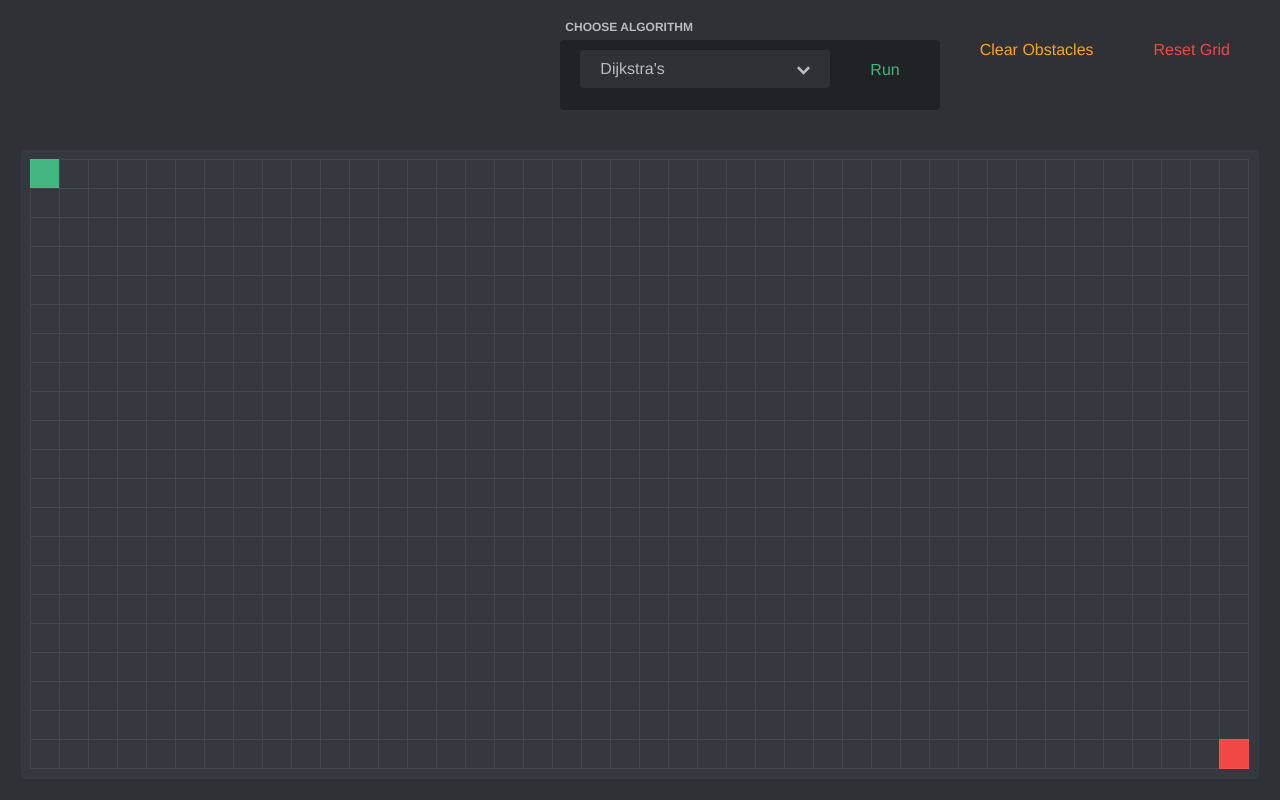
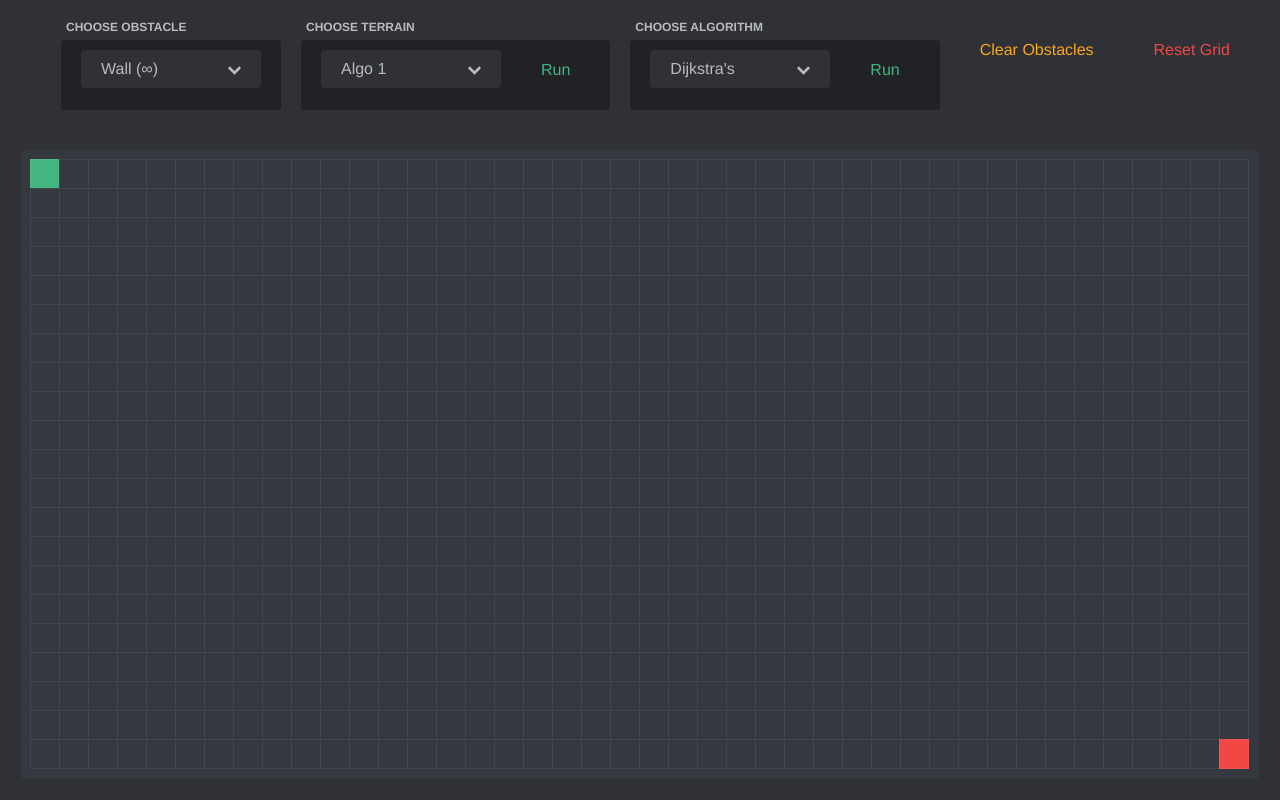
Before and after one commit to VikramGrover/pathfinding-algorithms-visualizer, a React (Create React App) app: page / in a window 1280 px wide. Built offline with nearby package versions, Linux system fonts and the light colour scheme.

Commit message:
Add choose terrain and choose obstacle dropdowns

```diff
--- a/src/App.js
+++ b/src/App.js
@@ -112,7 +112,7 @@ function App() {
 
   return (
     <>
-      <Header rows={rows} cols={cols} runningAlgo={runningAlgo} setRunningAlgo={setRunningAlgo} padding={margin} height={navBarHeight} setGridState={setGridState} startCord={startCord} targetCord={targetCord} resetBoard={resetBoard} clearObstacles={clearObstacles} clearForReRun={clearForReRun} />
+      <Header rows={rows} cols={cols} runningAlgo={runningAlgo} setRunningAlgo={setRunningAlgo} padding={margin} height={navBarHeight} setGridState={setGridState} startCord={startCord} targetCord={targetCord} resetBoard={resetBoard} clearObstacles={clearObstacles} clearForReRun={clearForReRun} setSelectedObstacle={setSelectedObstacle} />
       <Grid rows={rows} cols={cols} padding={margin} nodeSize={nodeSize} gridState={gridState} setGridState={setGridState} selectedObstacle={selectedObstacle} setStartCord={setStartCord} setTargetCord={setTargetCord} runningAlgo={runningAlgo} />
     </>
   );
--- /dev/null
+++ b/src/components/ChooseObstacle.js
@@ -0,0 +1,12 @@
+import CustomDropdown from './CustomDropdown.js'
+import { getObstacleTypes } from '../utils/util.js'
+
+const ChooseObstacle = ({ setSelectedObstacle }) => {
+    return (
+        <div className={`choose-obstacle`}>
+            <CustomDropdown setSelection={setSelectedObstacle} items={getObstacleTypes()} />
+        </div >
+    )
+}
+
+export default ChooseObstacle
--- /dev/null
+++ b/src/components/ChooseTerrain.js
@@ -0,0 +1,17 @@
+import Visualize from './Visualize.js'
+import CustomDropdown from './CustomDropdown.js'
+import { useState } from 'react'
+import { getPathAlgos, getTerrainAlgos } from '../utils/util.js'
+
+const ChooseTerrain = ({ rows, cols, setGridState, startCord, targetCord, clearForReRun, runningAlgo, setRunningAlgo }) => {
+    const [selectedTerrainAlgo, setSelectedTerrainAlgo] = useState(getPathAlgos()[0]);
+
+    return (
+        <div className={`choose-terrain`}>
+            <CustomDropdown setSelection={setSelectedTerrainAlgo} items={getTerrainAlgos()} />
+            <Visualize rows={rows} cols={cols} selectedAlgo={selectedTerrainAlgo} setGridState={setGridState} startCord={startCord} targetCord={targetCord} clearForReRun={clearForReRun} runningAlgo={runningAlgo} setRunningAlgo={setRunningAlgo} />
+        </div >
+    )
+}
+
+export default ChooseTerrain
--- a/src/components/Header.js
+++ b/src/components/Header.js
@@ -1,8 +1,10 @@
 import Reset from './Reset.js'
 import Clear from './Clear.js'
 import ChooseAlgorithm from './ChooseAlgorithm.js'
+import ChooseTerrain from './ChooseTerrain.js'
+import ChooseObstacle from './ChooseObstacle.js'
 
-const Header = ({ rows, cols, runningAlgo, setRunningAlgo, padding, height, setGridState, startCord, targetCord, resetBoard, clearObstacles, clearForReRun }) => {
+const Header = ({ rows, cols, runningAlgo, setRunningAlgo, padding, height, setGridState, startCord, targetCord, resetBoard, clearObstacles, clearForReRun, setSelectedObstacle }) => {
     const style = {
         padding: padding,
         height: height
@@ -13,6 +15,8 @@ const Header = ({ rows, cols, runningAlgo, setRunningAlgo, padding, height, setG
             <Reset resetBoard={resetBoard} runningAlgo={runningAlgo} />
             <Clear clearObstacles={clearObstacles} runningAlgo={runningAlgo} />
             <ChooseAlgorithm rows={rows} cols={cols} setGridState={setGridState} startCord={startCord} targetCord={targetCord} clearForReRun={clearForReRun} runningAlgo={runningAlgo} setRunningAlgo={setRunningAlgo} />
+            <ChooseTerrain rows={rows} cols={cols} setGridState={setGridState} startCord={startCord} targetCord={targetCord} clearForReRun={clearForReRun} runningAlgo={runningAlgo} setRunningAlgo={setRunningAlgo} />
+            <ChooseObstacle setSelectedObstacle={setSelectedObstacle} />
         </div>
     )
 }
--- a/src/components/Visualize.js
+++ b/src/components/Visualize.js
@@ -1,5 +1,5 @@
 import { dijkstras } from '../algorithms/path_finding/dijkstras.js'
-import { getNodeTypeEnum, runPathAlgo } from '../utils/util.js'
+import { getNodeTypeEnum } from '../utils/util.js'
 
 const Visualize = ({ rows, cols, selectedAlgo, setGridState, startCord, targetCord, clearForReRun, runningAlgo, setRunningAlgo }) => {
     const run = async () => {
--- a/src/index.css
+++ b/src/index.css
@@ -191,6 +191,7 @@ code {
 }
 
 .dropdown-header {
+  user-select: none;
   padding: 10px 20px;
   text-align: left;
   border-radius: 4px;
@@ -205,7 +206,7 @@ code {
   text-rendering: optimizeLegibility;
   white-space: nowrap;
   height: auto;
-  min-width: 250px;
+  min-width: 180px;
 }
 
 .dropdown-header.open {
@@ -222,6 +223,7 @@ code {
 }
 
 .dropdown-list-item {
+  user-select: none;
   display: inline-block;
   padding: 10px 20px;
   text-align: left;
@@ -236,7 +238,7 @@ code {
   text-rendering: optimizeLegibility;
   white-space: nowrap;
   height: auto;
-  min-width: 250px;
+  min-width: 180px;
 }
 
 .dropdown-list-item.selected {
@@ -254,3 +256,75 @@ code {
   width: 13px;
   height: 13px;
 }
+
+/* CHOOSE TERRAIN */
+.choose-terrain {
+  margin-left: 20px;
+  position: relative;
+  top: 50%;
+  -ms-transform: translateY(-50%);
+  transform: translateY(-50%);
+  padding: 10px 20px;
+  text-align: center;
+  margin-bottom: 2px;
+  border-radius: 4px;
+  font-family: 'Whitney','Helvetica Neue','Helvetica','Arial','sans-serif';
+  font-size: 16px;
+  font-weight: 500;
+  background-color: var(--dropdown-container-background);
+  display: flex;
+  vertical-align: baseline;
+  box-sizing: border-box;
+  text-rendering: optimizeLegibility;
+  white-space: nowrap;
+  height: 70px;
+}
+
+.choose-terrain::before {
+  position: absolute;
+  content: "choose terrain";
+  font-family: 'Whitney','Helvetica Neue','Helvetica','Arial','sans-serif';
+  font-size: 12px;
+  font-weight: 600;
+  text-transform: uppercase;
+  color: var(--light-text-color);
+  top: -20px;
+  left: 5px;
+  text-rendering: optimizeLegibility;
+}
+
+/* CHOOSE OBSTACLE */
+.choose-obstacle {
+  margin-left: 20px;
+  position: relative;
+  top: 50%;
+  -ms-transform: translateY(-50%);
+  transform: translateY(-50%);
+  padding: 10px 20px;
+  text-align: center;
+  margin-bottom: 2px;
+  border-radius: 4px;
+  font-family: 'Whitney','Helvetica Neue','Helvetica','Arial','sans-serif';
+  font-size: 16px;
+  font-weight: 500;
+  background-color: var(--dropdown-container-background);
+  display: flex;
+  vertical-align: baseline;
+  box-sizing: border-box;
+  text-rendering: optimizeLegibility;
+  white-space: nowrap;
+  height: 70px;
+}
+
+.choose-obstacle::before {
+  position: absolute;
+  content: "choose obstacle";
+  font-family: 'Whitney','Helvetica Neue','Helvetica','Arial','sans-serif';
+  font-size: 12px;
+  font-weight: 600;
+  text-transform: uppercase;
+  color: var(--light-text-color);
+  top: -20px;
+  left: 5px;
+  text-rendering: optimizeLegibility;
+}
--- a/src/utils/util.js
+++ b/src/utils/util.js
@@ -1,5 +1,3 @@
-import { dijkstras } from '../algorithms/path_finding/dijkstras.js'
-
 const nodeTypeEnum = {
     'none': 0,
     'target': 1,
@@ -29,7 +27,9 @@ const nodeWeight = {
 }
 Object.freeze(nodeWeight);
 
-const pathAlgos = ["Dijkstra's", "A-Star", "Breadth First Search", "Depth First Search"];
+const pathAlgos = ["Dijkstra's", "A-Star", "BFS", "DFS"];
+const terrainAlgos = ["Algo 1", "Algo 2"];
+const obstacleTypes = ['Wall (∞)', 'Weighted (100)', 'Weighted (80)', 'Weighted (60)', 'Weighted (40)', 'Weighted (20)'];
 
 export const getNodeTypeEnum = (key) => {
     return nodeTypeEnum[key];
@@ -56,9 +56,10 @@ export const getPathAlgos = () => {
     return pathAlgos;
 };
 
-export const runPathAlgo = (selectedAlgo, startCord, targetCord, updatedGridState, setGridState, rows, cols) => {
-    switch (selectedAlgo) {
-        case "Dijkstra's":
-            return dijkstras(startCord, targetCord, updatedGridState, setGridState, rows, cols);
-    }
+export const getTerrainAlgos = () => {
+    return terrainAlgos;
 };
+
+export const getObstacleTypes = () => {
+    return obstacleTypes;
+}
```
Also changed, not shown: 12 other files (tests, documents, lock files or other folders).
